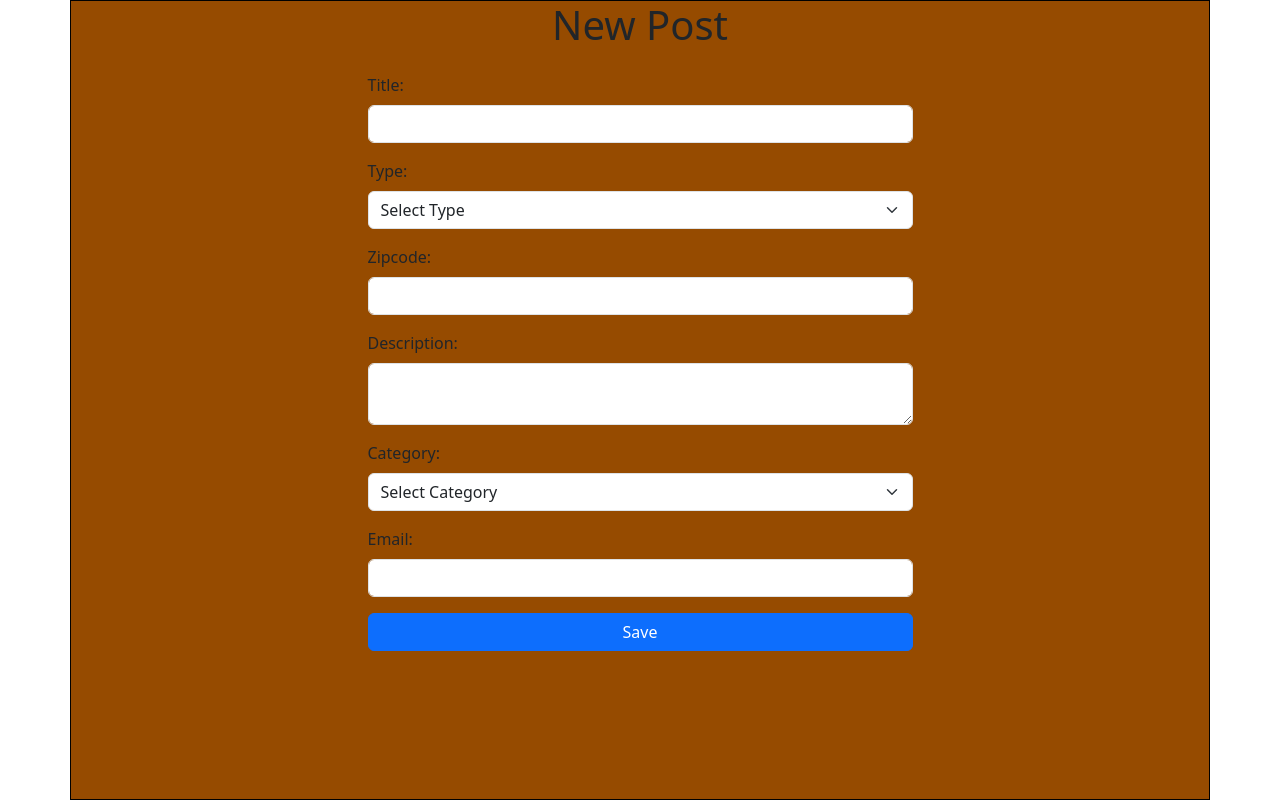
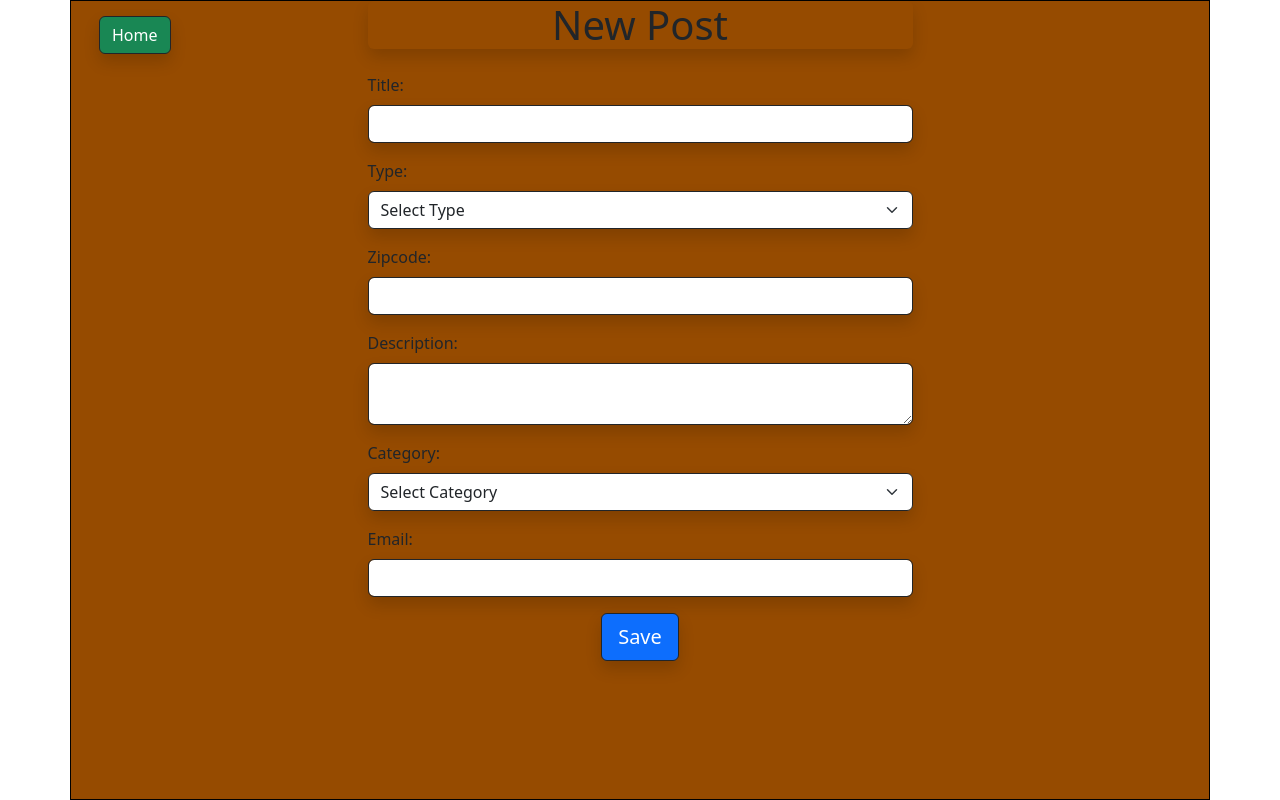
Before and after one commit to youcancallmejay/LostNListed-Group-Project, a React (Create React App) app in the folder client/: page /create-post in a window 1280 px wide. Built offline with nearby package versions, Linux system fonts and the light colour scheme.

Commit message:
Add Home button in NewPost

```diff
--- a/client/src/components/NewPost.jsx
+++ b/client/src/components/NewPost.jsx
@@ -54,19 +54,19 @@ const NewPost = () => {
 
     return (
         <div className="container">
+            <button className="btn btn-success position-absolute top-0 end-10 m-3 border-dark rounded shadow" onClick={() => navigate('/')}>Home</button>
             <div className="row justify-content-center">
                 <div className="col-md-6">
-                    <h1 className="text-center mb-4">New Post</h1>
+                    <h1 className="text-center mb-4 border-dark rounded shadow">New Post</h1>
                     <form onSubmit={onSubmitHandler}>
                         <div className="mb-3">
                             <label className="form-label">Title:</label>
-                            <input type="text" name="title" value={lostNlistedForm.title} onChange={changeHandler} className="form-control" />
+                            <input type="text" name="title" value={lostNlistedForm.title} onChange={changeHandler} className="form-control border-dark rounded shadow" />
                             {errors.title && <div className='text-danger'>{errors.title.message}</div>}
                         </div>
-
                         <div className="mb-3">
                             <label className="form-label">Type:</label>
-                            <select name="type" value={lostNlistedForm.type} onChange={changeHandler} className="form-select">
+                            <select name="type" value={lostNlistedForm.type} onChange={changeHandler} className="form-select border-dark rounded shadow">
                                 <option value="">Select Type</option>
                                 <option value="lost">Lost</option>
                                 <option value="found">Found</option>
@@ -76,7 +76,7 @@ const NewPost = () => {
 
                         <div className="mb-3">
                             <label className="form-label">Zipcode:</label>
-                            <input type="text" name="zipcode" value={lostNlistedForm.zipcode} onChange={changeHandler} className="form-control" />
+                            <input type="text" name="zipcode" value={lostNlistedForm.zipcode} onChange={changeHandler} className="form-control border-dark rounded shadow" />
                             {errors.zipcode && <div className='text-danger'>{errors.zipcode.message}</div>}
                         </div>
                         {!isPriceDisabled &&
@@ -87,19 +87,19 @@ const NewPost = () => {
                                     name="price"
                                     value={lostNlistedForm.price}
                                     onChange={changeHandler}
-                                    className="form-control"
+                                    className="form-control border-dark rounded shadow"
                                 />
                                 {errors.price && <div className='text-danger'>{errors.price.message}</div>}
                             </div>
                         }
                         <div className="mb-3">
                             <label className="form-label">Description:</label>
-                            <textarea name="description" value={lostNlistedForm.description} onChange={changeHandler} className="form-control"></textarea>
+                            <textarea name="description" value={lostNlistedForm.description} onChange={changeHandler} className="form-control border-dark rounded shadow"></textarea>
                             {errors.description && <div className='text-danger'>{errors.description.message}</div>}
                         </div>
                         <div className="mb-3">
                             <label className="form-label">Category:</label>
-                            <select name="category" value={lostNlistedForm.category} onChange={changeHandler} className="form-select">
+                            <select name="category" value={lostNlistedForm.category} onChange={changeHandler} className="form-select border-dark rounded shadow">
                                 <option value="">Select Category</option>
                                 <option value="electronics">Electronics</option>
                                 <option value="clothing">Clothing</option>
@@ -111,12 +111,13 @@ const NewPost = () => {
                         </div>
                         <div className="mb-3">
                             <label className="form-label">Email:</label>
-                            <input type="email" name="email" value={lostNlistedForm.email} onChange={changeHandler} className="form-control" pattern="[a-zA-Z0-9._%+-]+@[a-zA-Z0-9.-]+\.[a-zA-Z]{2,}" />
+                            <input type="email" name="email" value={lostNlistedForm.email} onChange={changeHandler} className="form-control border-dark rounded shadow" pattern="[a-zA-Z0-9._%+-]+@[a-zA-Z0-9.-]+\.[a-zA-Z]{2,}" />
                             {errors.email && <div className='text-danger'>{errors.email.message}</div>}
                         </div>
-                        <div className="d-grid">
-                            <button type="submit" className="btn btn-primary">Save</button>
+                        <div className="text-center">
+                            <button type="submit" className="btn btn-primary btn-lg border-dark rounded shadow">Save</button>
                         </div>
+
                     </form>
                 </div>
             </div>
```
